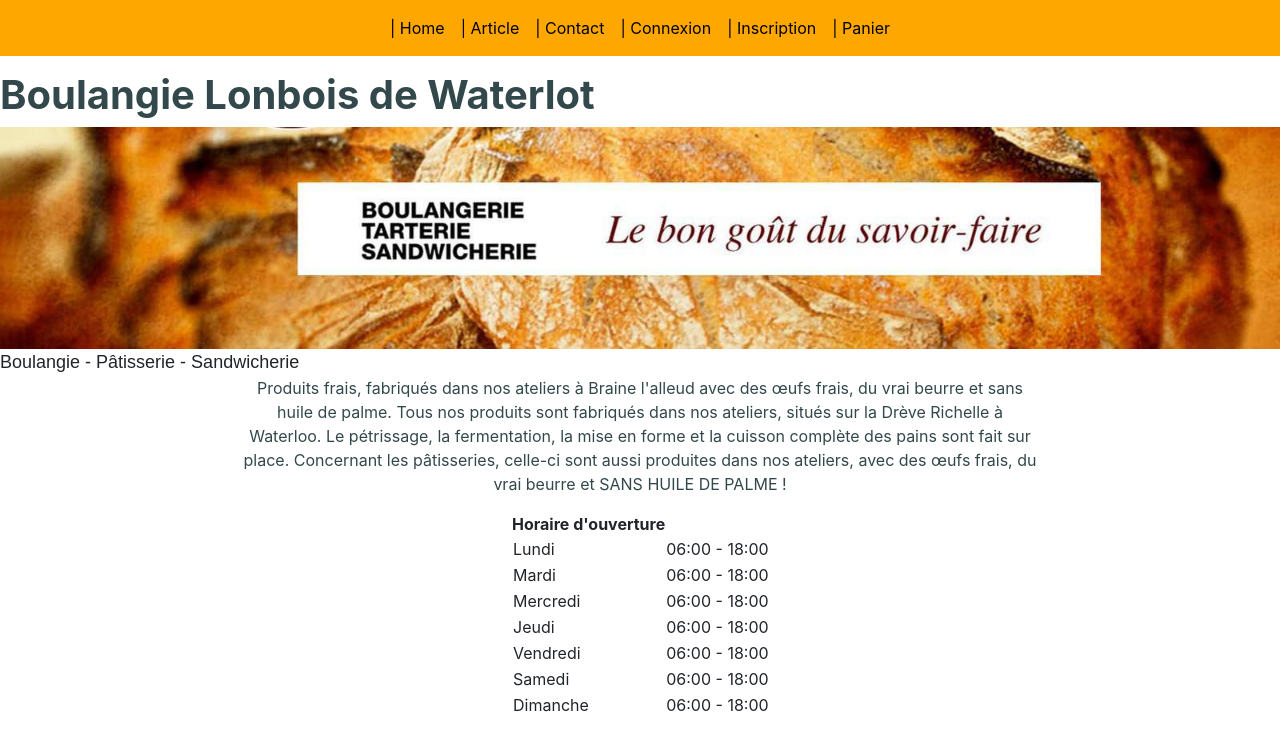
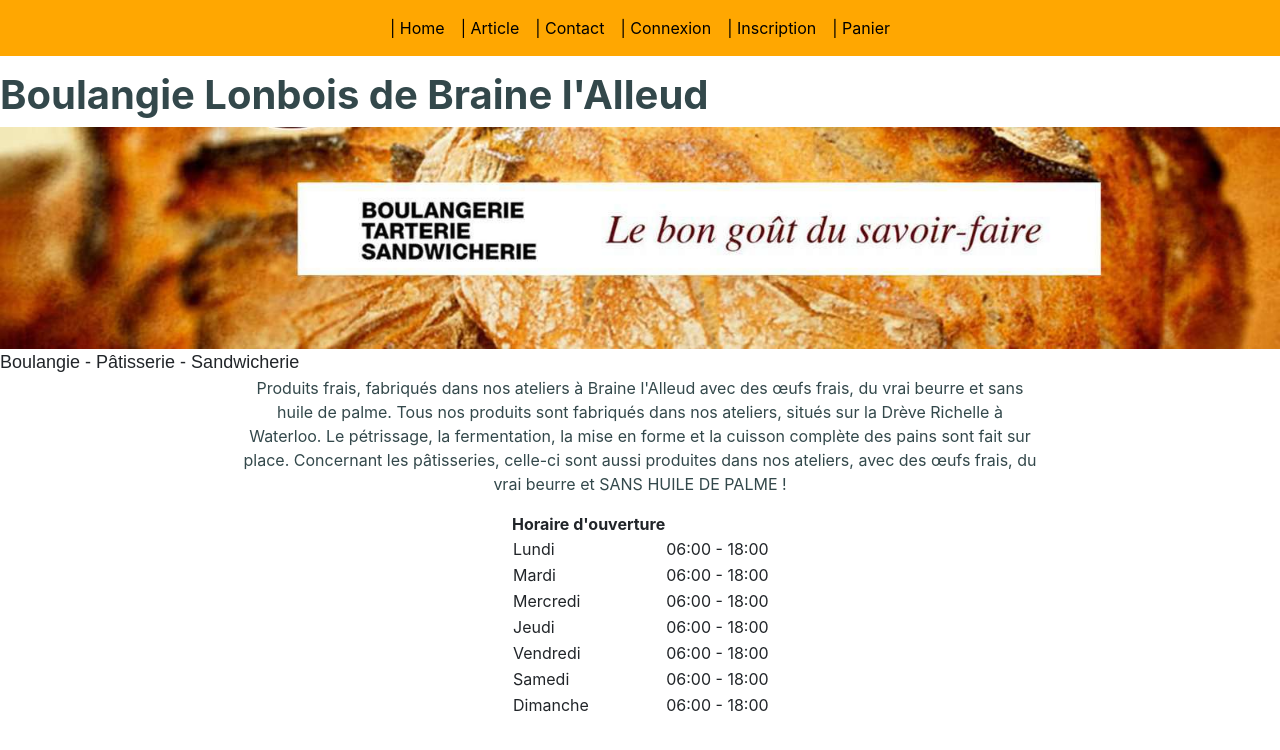
Before and after one commit to MagnesSimon/Web2021, a React (Create React App) app in the folder bakery/: page / in a window 1280 px wide. Shown: the top 750 px of the page. Built offline with nearby package versions, Linux system fonts and the light colour scheme.

Commit message:
correction titre

```diff
--- a/bakery/src/components/accueil/Accueil.js
+++ b/bakery/src/components/accueil/Accueil.js
@@ -7,14 +7,14 @@ import Horaire from "./horaire";
 const Accueil = ({element}) => {
     return(
         <div>
-            <h1> Boulangie Lonbois de Waterlot</h1>
+            <h1> Boulangie Lonbois de Braine l'Alleud</h1>
                 <img src={banniere} className="App-banniere" alt="banniere" />
                 <div className='bloc'>
                     <span>Boulangie - </span>
                     <span>Pâtisserie - </span>
                     <span>Sandwicherie</span>
                 </div>
-                <p className="descriptif">Produits frais, fabriqués dans nos ateliers à Braine l'alleud avec des œufs frais, du vrai beurre et sans huile de palme.
+                <p className="descriptif">Produits frais, fabriqués dans nos ateliers à Braine l'Alleud avec des œufs frais, du vrai beurre et sans huile de palme.
                     Tous nos produits sont fabriqués dans nos ateliers, situés sur la Drève Richelle à Waterloo.
                     Le pétrissage, la fermentation, la mise en forme et la cuisson complète des pains sont fait sur place.
                     Concernant les pâtisseries, celle-ci sont aussi produites dans nos ateliers, avec des œufs frais, du vrai beurre et SANS HUILE DE PALME !</p>
```
